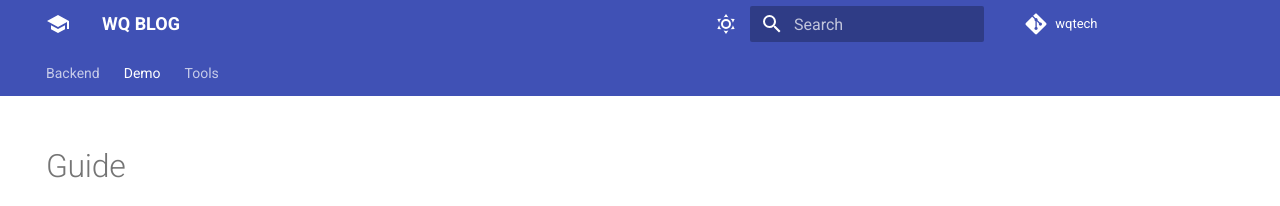
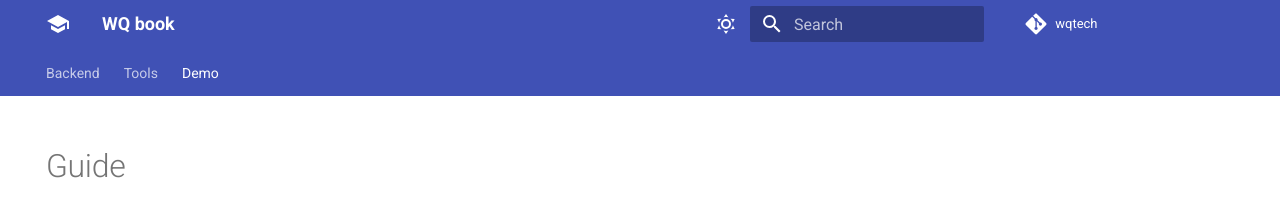
Before and after one commit to edwardwq301/wqtech, an MkDocs documentation site: the page built from docs/guide.md, in a window 1280 px wide and 1304 px high. Shown: the top 206 px of the window. Built offline with MkDocs 1.6.1 and Material for MkDocs 9.7.7, drawn with Linux system fonts in a browser that asks for light colours; emoji names are drawn with the system emoji font; some web fonts are replaced; comment, search, counter and statistics services are not loaded.

Commit message:
change site name
update

```diff
--- a/mkdocs.yml
+++ b/mkdocs.yml
@@ -1,6 +1,6 @@
-site_name: WQ BLOG
+site_name: WQ book
 site_author: WQ
-site_description: WQ person thoughts
+site_description: WQ's notebook by mkdocs
 site_url: https://beautifulwq.github.io/wqtech
 
 repo_name: wqtech
@@ -128,12 +128,12 @@ nav:
           Java: backend/Java.md
           Python: backend/python.md
 
-    - Demo: guide.md
-
     - Tools:
           Git: tools/git.md
           Editor: tools/editor.md
           Linux: tools/linux.md
 
+    - Demo: guide.md
+
     # - Blog:
     #       - blog/index.md
```
